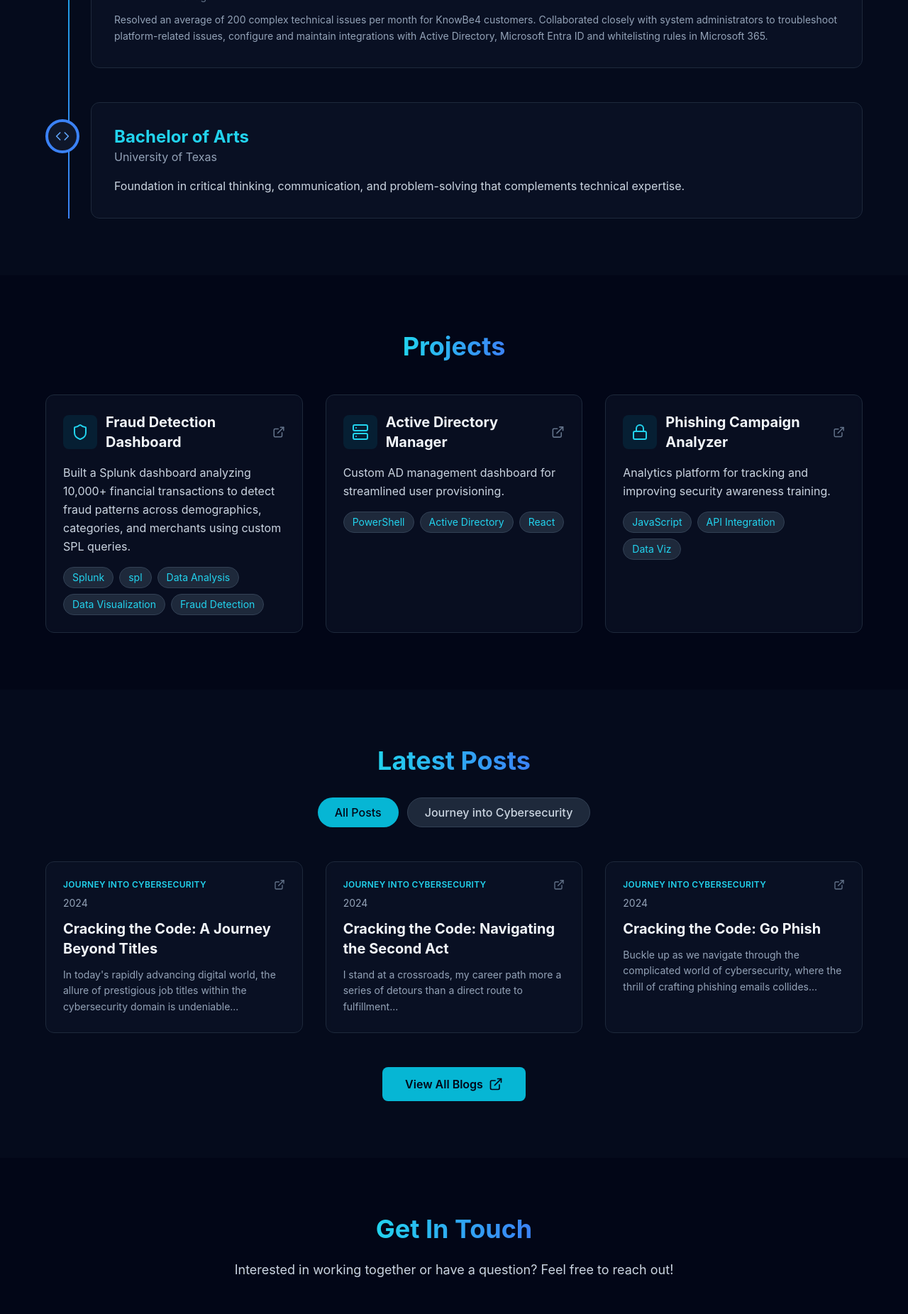
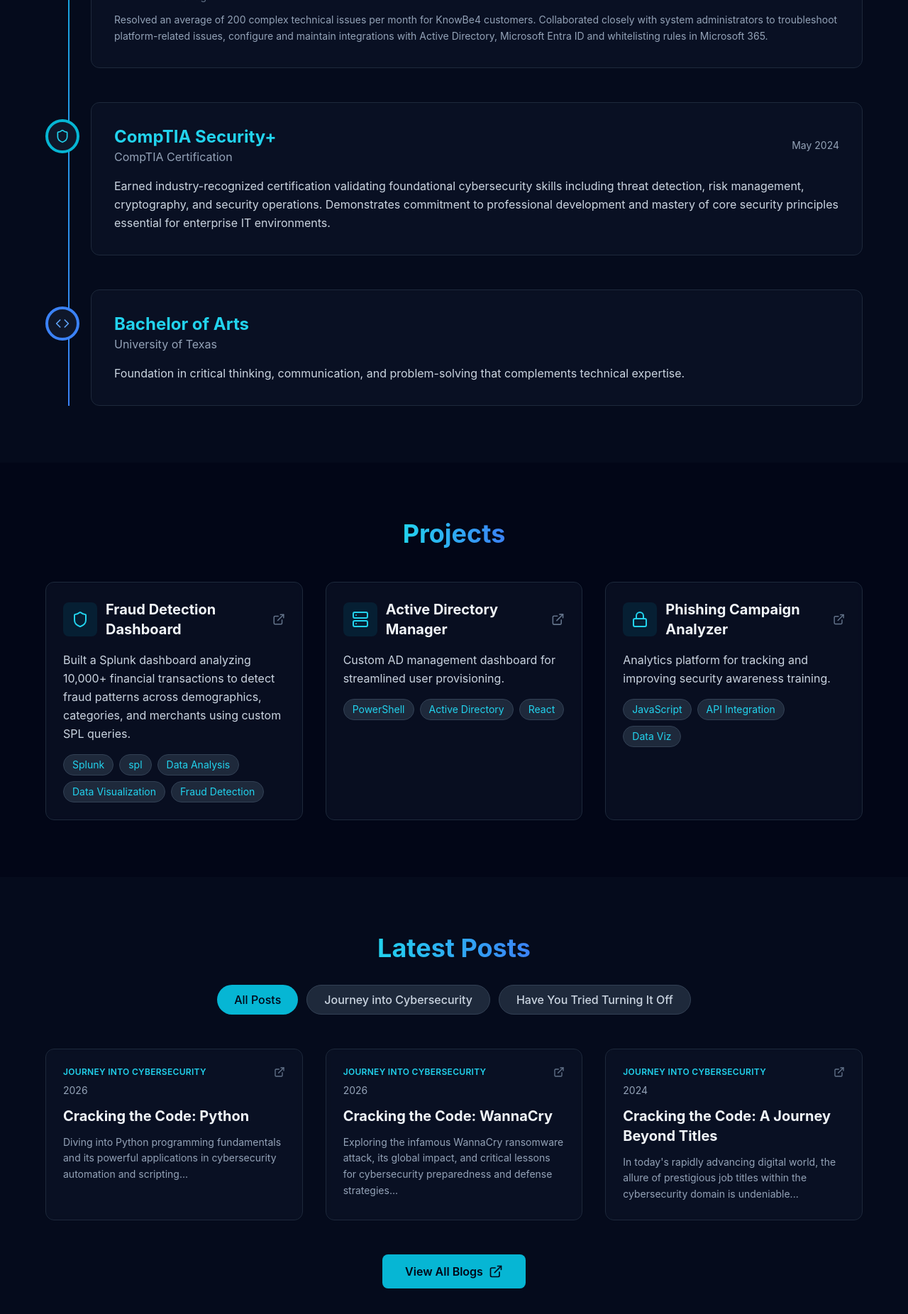
Before and after one commit to GuyCPalmer/guy-palmer-website, a React (Create React App) app: page / in a window 1280 px wide. Shown: the part 2196-4048 px from the top of the page at 71% size. Built offline with nearby package versions, Linux system fonts and the light colour scheme.

Commit message:
updated blogs, updated projects card

```diff
--- a/src/App.js
+++ b/src/App.js
@@ -49,7 +49,8 @@ export default function App() {
     description: 'Built a Splunk dashboard analyzing 10,000+ financial transactions to detect fraud patterns across demographics, categories, and merchants using custom SPL queries.',
     tags: ['Splunk', 'spl', 'Data Analysis', 'Data Visualization', 'Fraud Detection'],
     icon: Shield,
-    url: 'https://github.com/GuyCPalmer/Fraud-Analysis---Splunk-Dashboard-to-Combat-Financial-Fraud'
+    url: 'https://github.com/GuyCPalmer/Fraud-Analysis---Splunk-Dashboard-to-Combat-Financial-Fraud',
+    image: '/splunk-dashboard.png'
   },
 
     {
@@ -73,9 +74,24 @@ export default function App() {
   const blogCategories = [
     { id: 'all', label: 'All Posts' },
     { id: 'journey', label: 'Journey into Cybersecurity' },
+    { id: 'troubleshooting', label: 'Have You Tried Turning It Off' },
   ];
 
   const blogPosts = [
+   {
+  title: 'Cracking the Code: Python',
+  excerpt: 'Diving into Python programming fundamentals and its powerful applications in cybersecurity automation and scripting...',
+  date: '2026',
+  category: 'journey',
+  url: 'https://medium.com/@guycpalmer_guycode/cracking-the-code-python-b532a38e448d'
+},
+    {
+  title: 'Cracking the Code: WannaCry',
+  excerpt: 'Exploring the infamous WannaCry ransomware attack, its global impact, and critical lessons for cybersecurity preparedness and defense strategies...',
+  date: '2026',
+  category: 'journey',
+  url: 'https://medium.com/@guycpalmer_guycode/cracking-the-code-wanna-cry-5045688d2e91'
+},
     {
   title: 'Cracking the Code: A Journey Beyond Titles',
   excerpt: 'In today\'s rapidly advancing digital world, the allure of prestigious job titles within the cybersecurity domain is undeniable...',
@@ -526,6 +542,24 @@ export default function App() {
     </div>
   </div>
 </div>
+{/* CompTIA Security+ */}
+<div className="relative md:ml-16">
+  <div className="absolute -left-16 top-6 w-12 h-12 bg-slate-900 border-4 border-cyan-500 rounded-full hidden md:flex items-center justify-center">
+    <Shield className="w-5 h-5 text-cyan-400" />
+  </div>
+  <div className="bg-slate-900/50 backdrop-blur-sm p-8 rounded-xl border border-slate-800 hover:border-cyan-500/50 transition-all">
+    <div className="flex flex-col sm:flex-row sm:items-center sm:justify-between mb-4">
+      <div>
+        <h3 className="text-2xl font-bold text-cyan-400">CompTIA Security+</h3>
+        <p className="text-slate-400">CompTIA Certification</p>
+      </div>
+      <span className="text-slate-400 text-sm mt-2 sm:mt-0">May 2024</span>
+    </div>
+    <p className="text-slate-300 leading-relaxed">
+      Earned industry-recognized certification validating foundational cybersecurity skills including threat detection, risk management, cryptography, and security operations. Demonstrates commitment to professional development and mastery of core security principles essential for enterprise IT environments.
+    </p>
+  </div>
+</div>
               <div className="relative md:ml-16">
                 <div className="absolute -left-16 top-6 w-12 h-12 bg-slate-900 border-4 border-blue-500 rounded-full hidden md:flex items-center justify-center">
                   <Code className="w-5 h-5 text-blue-400" />
@@ -557,12 +591,29 @@ export default function App() {
               </h2>
               <div className="grid md:grid-cols-2 lg:grid-cols-3 gap-8">
   {projects.map((project, idx) => (
-                 <a key={idx}
+    <a
+      key={idx}
       href={project.url}
       target="_blank"
       rel="noopener noreferrer"
-                   className="bg-slate-900/50 backdrop-blur-sm p-6 rounded-xl border border-slate-800 hover:border-cyan-500/50 transition-all hover:scale-105 group block"
+      className="bg-slate-900/50 backdrop-blur-sm p-6 rounded-xl border border-slate-800 hover:border-cyan-500/50 transition-all hover:scale-105 group block relative overflow-hidden"
     >
+      {/* Hover Image Overlay */}
+      {project.image && (
+        <div className="absolute inset-0 opacity-0 group-hover:opacity-100 transition-opacity duration-500 z-10">
+          <img
+            src={project.image}
+            alt={project.title}
+            className="w-full h-full object-cover"
+          />
+          <div className="absolute inset-0 bg-gradient-to-t from-slate-950 via-slate-950/80 to-slate-950/40"></div>
+          <div className="absolute bottom-6 left-6 right-6">
+            <p className="text-cyan-400 font-semibold text-lg">View Project Details →</p>
+          </div>
+        </div>
+      )}
+
+      {/* Original Card Content */}
       <div className="flex items-center justify-between mb-4">
         <div className="flex items-center gap-3">
           <div className="p-3 bg-cyan-500/10 rounded-lg group-hover:bg-cyan-500/20 transition-colors">
```
Also changed, not shown: public/splunk-dashboard.png (added). Lines whose indentation alone changed are shown as unchanged.
